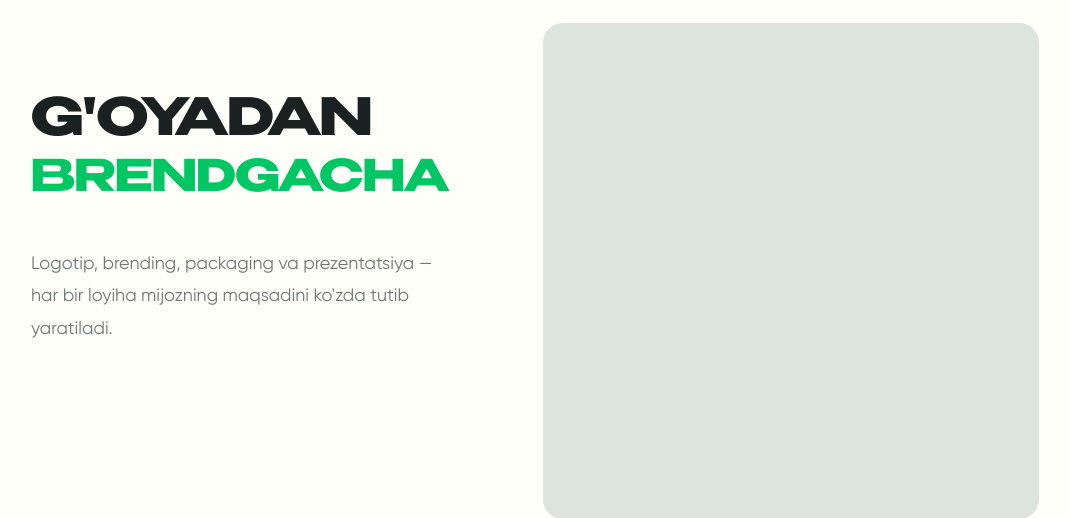
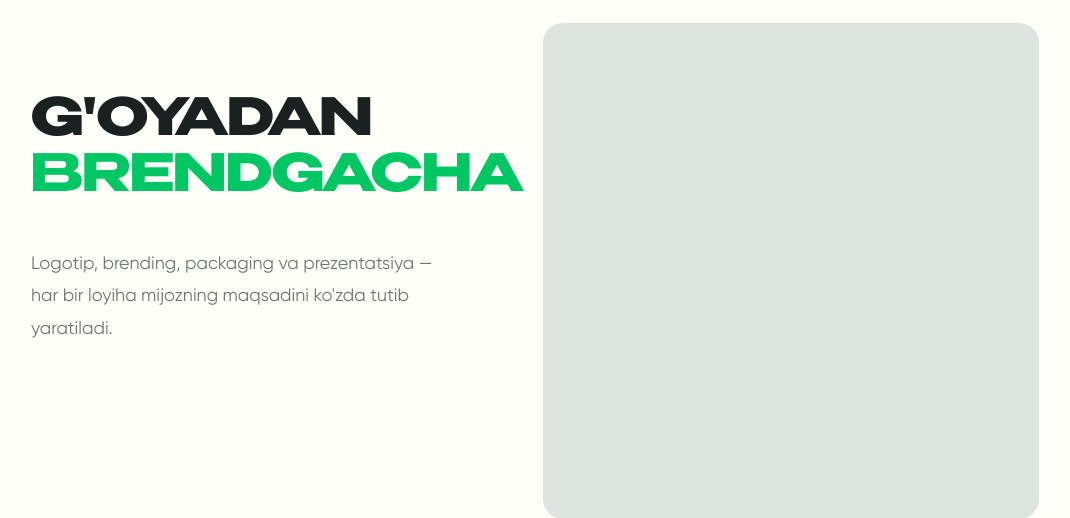
Before and after one commit to pulyaorpulia/Anvar-web, a Django app: page / in a window 1280 px wide. Shown: the part 89-607 px from the top of the page, without its empty margins (105-1175 px from the left). Run offline with Django 5.2, Linux system fonts and the light colour scheme; data that the repository does not hold is empty.

Commit message:
qqqqqa1aa

```diff
--- a/static/css/home.css
+++ b/static/css/home.css
@@ -39,7 +39,7 @@
     color: #00C663;
     font-family: var(--display);
     font-weight: 700;
-    font-size: 0.85em;
+    font-size: inherit;
 }
 
 .hero__desc {
```
